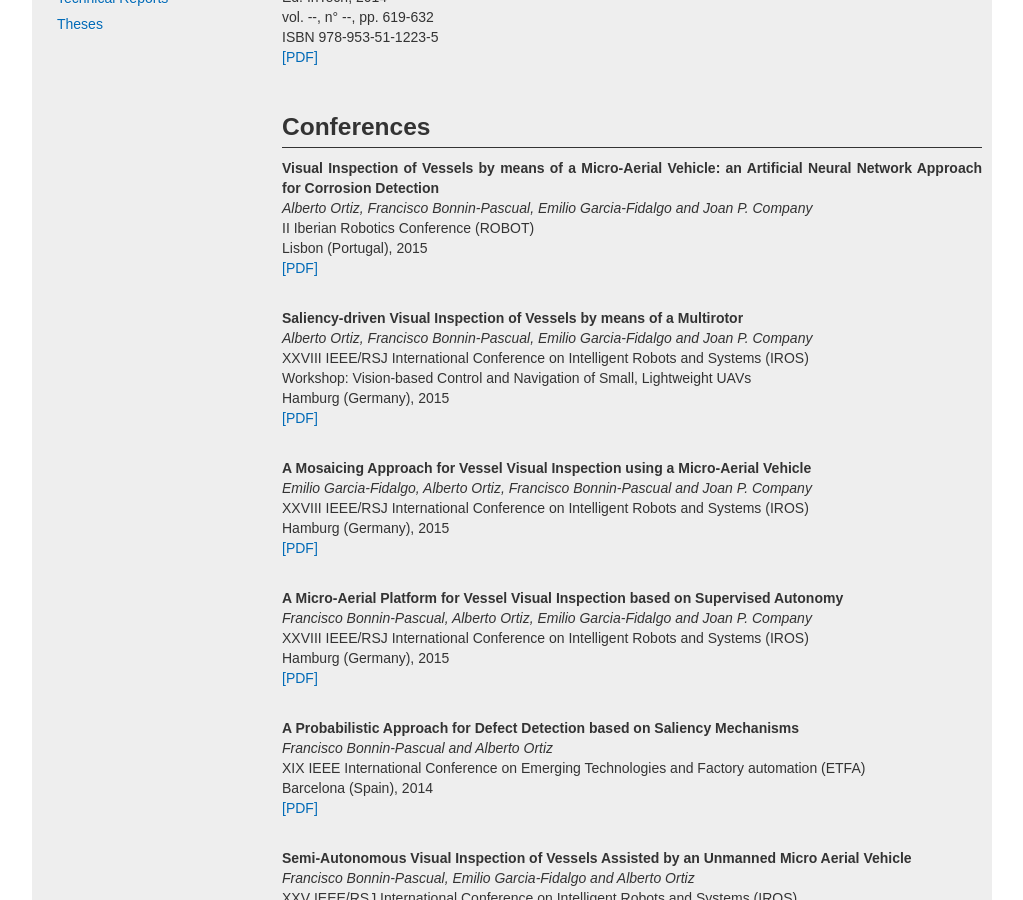
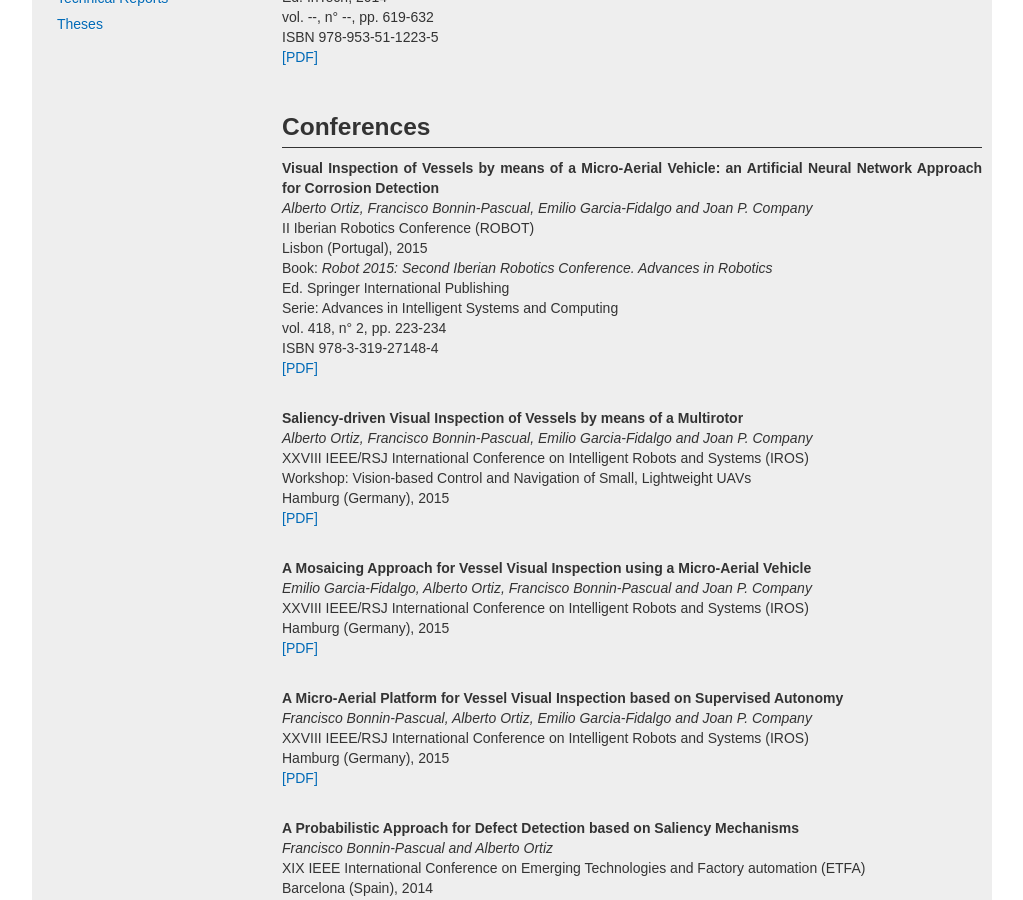
Before and after one commit to xiscobonnin/xiscobonnin.github.io, a Jekyll site: the page built from publications/pubs_type.html, in a window 1280 px wide and 900 px high, scrolled down 667 px. Shown: the whole window, without its empty margins (128-1151 px from the left). Built offline with Jekyll 4.4.1, drawn with Linux system fonts in a browser that asks for light colours.

Commit message:
updating ROBOT 15

```diff
--- a/publications/index.html
+++ b/publications/index.html
@@ -18,6 +18,11 @@ Technical Report A-05-2015, Department of Mathematics and Computer Science (UIB)
 <em>Alberto Ortiz, Francisco Bonnin-Pascual, Emilio Garcia-Fidalgo and Joan P. Company</em><br>
 II Iberian Robotics Conference (ROBOT)<br>
 Lisbon (Portugal), 2015<br>
+Book: <em>Robot 2015: Second Iberian Robotics Conference. Advances in Robotics</em><br>
+Ed. Springer International Publishing<br>
+Serie: Advances in Intelligent Systems and Computing<br>
+vol. 418, n° 2, pp. 223-234<br>
+ISBN 978-3-319-27148-4<br>
 <a href="/static/papers/conf_ROBOT_Ortiz2015.pdf">[PDF]</a>
 </p><br>
 
--- a/publications/pubs_type.html
+++ b/publications/pubs_type.html
@@ -45,6 +45,11 @@ ISBN 978-953-51-1223-5<br>
 <em>Alberto Ortiz, Francisco Bonnin-Pascual, Emilio Garcia-Fidalgo and Joan P. Company</em><br>
 II Iberian Robotics Conference (ROBOT)<br>
 Lisbon (Portugal), 2015<br>
+Book: <em>Robot 2015: Second Iberian Robotics Conference. Advances in Robotics</em><br>
+Ed. Springer International Publishing<br>
+Serie: Advances in Intelligent Systems and Computing<br>
+vol. 418, n° 2, pp. 223-234<br>
+ISBN 978-3-319-27148-4<br>
 <a href="/static/papers/conf_ROBOT_Ortiz2015.pdf">[PDF]</a>
 </p><br>
 
```
